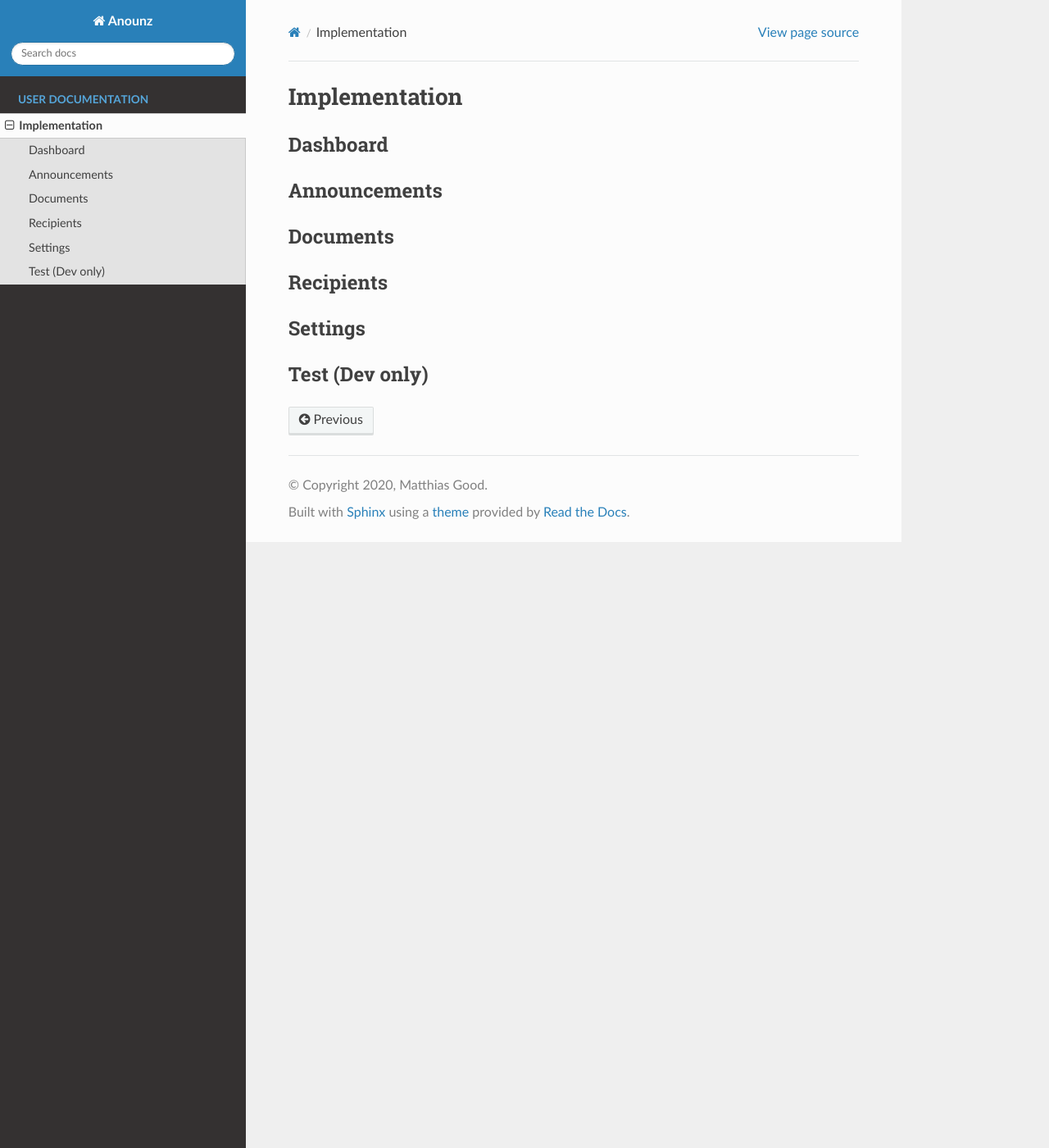
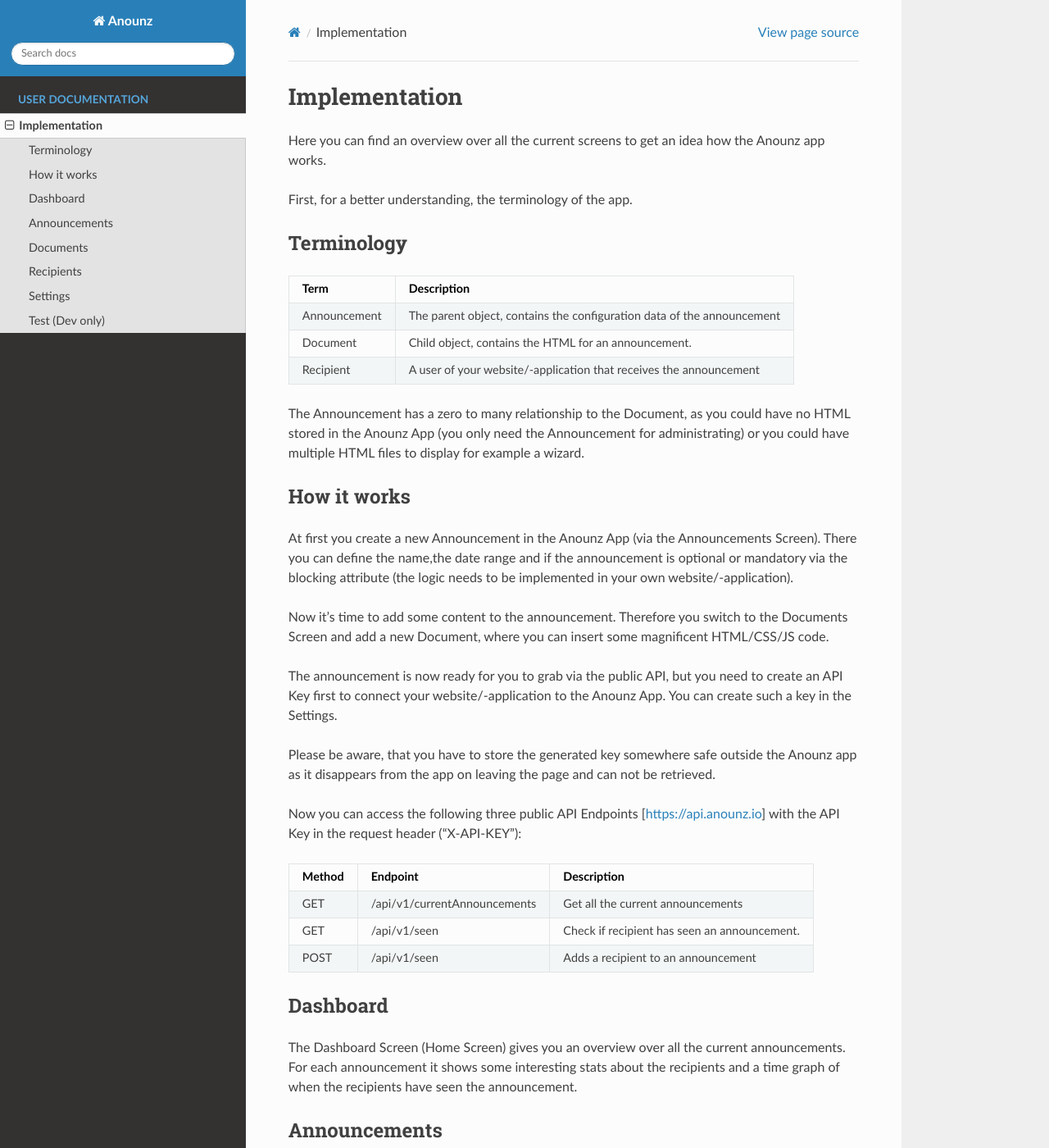
Before and after one commit to MatthiasGood/page-toolz-doc, a Sphinx documentation site: the page built from source/implementation.rst, in a window 1280 px wide and 1400 px high. Shown: the whole window at 82% size. Built offline with Sphinx 7.4.7 and the Read the Docs theme 2.0.0, drawn with Linux system fonts in a browser that asks for light colours; some of the changed text lies outside the part shown.

Commit message:
Add implementation content

```diff
--- a/source/conf.py
+++ b/source/conf.py
@@ -180,3 +180,7 @@
 
 # If true, `todo` and `todoList` produce output, else they produce nothing.
 todo_include_todos = True
+
+html_theme_options = {
+    'prev_next_buttons_location': 'None',
+}
--- a/source/implementation.rst
+++ b/source/implementation.rst
@@ -2,20 +2,79 @@
 Implementation
 **************
 
+Here you can find an overview over all the current screens to get an idea
+how the Anounz app works.
+
+First, for a better understanding, the terminology of the app.
+
+Terminology
+===========
+
+============  ======================================================================
+Term          Description
+============  ======================================================================
+Announcement  The parent object, contains the configuration data of the announcement
+Document      Child object, contains the HTML for an announcement.
+Recipient     A user of your website/-application that receives the announcement
+============  ======================================================================
+
+The Announcement has a zero to many relationship to the Document, as you could have no HTML stored in the Anounz App
+(you only need the Announcement for administrating) or you could have multiple HTML files to display for example
+a wizard.
+
+How it works
+============
+At first you create a new Announcement in the Anounz App (via the Announcements Screen).
+There you can define the name,the date range and if the announcement is optional or mandatory via the
+blocking attribute (the logic needs to be implemented in your own website/-application).
+
+Now it's time to add some content to the announcement. Therefore you switch to the Documents Screen
+and add a new Document, where you can insert some magnificent HTML/CSS/JS code.
+
+The announcement is now ready for you to grab via the public API, but you need to create an
+API Key first to connect your website/-application to the Anounz App.
+You can create such a key in the Settings.
+
+Please be aware, that you have to store the generated key somewhere safe outside the Anounz app
+as it disappears from the app on leaving the page and can not be retrieved.
+
+Now you can access the following three public API Endpoints [https://api.anounz.io] with the API Key in the
+request header ("X-API-KEY"):
+
+=======  =================================  =============================================
+Method   Endpoint                           Description
+=======  =================================  =============================================
+GET      /api/v1/currentAnnouncements       Get all the current announcements
+GET      /api/v1/seen                       Check if recipient has seen an announcement.
+POST     /api/v1/seen                       Adds a recipient to an announcement
+=======  =================================  =============================================
+
 Dashboard
 =========
+The Dashboard Screen (Home Screen) gives you an overview over all the current announcements.
+For each announcement it shows some interesting stats about the recipients and a time graph of
+when the recipients have seen the announcement.
 
 Announcements
 =============
+The Announcements Screen shows an overview over all your announcements, where you can
+manage (create, update, delete) them
 
 Documents
 =========
+The Documents Screen lets you manage the documents of an announcement
 
 Recipients
 ==========
+The Recipients Screen displays all the recipients of an announcement.
+You can also add a recipient manually or remove him from an announcement.
 
 Settings
 ========
+The API Settings are the only settings implemented yet.
+There you can generate an API Key to connect your website/-application with the Anounz App.
 
 Test (Dev only)
 ===============
+This screen is for testing purposes only.
+It allows you to communicate with the public API without a website.
```
